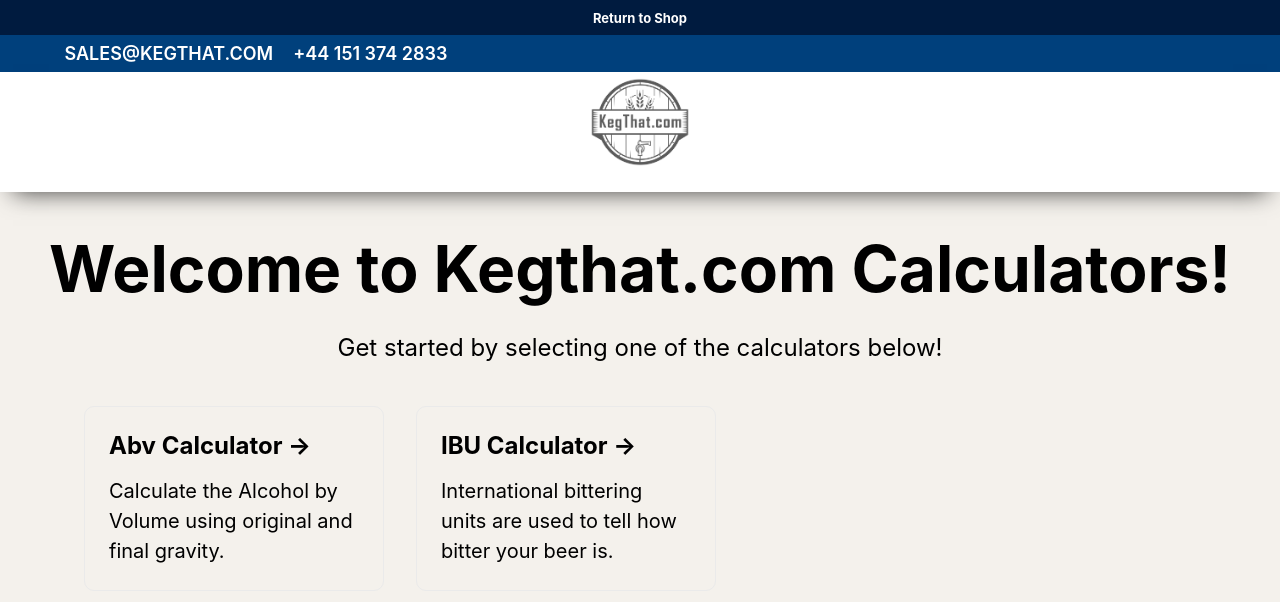
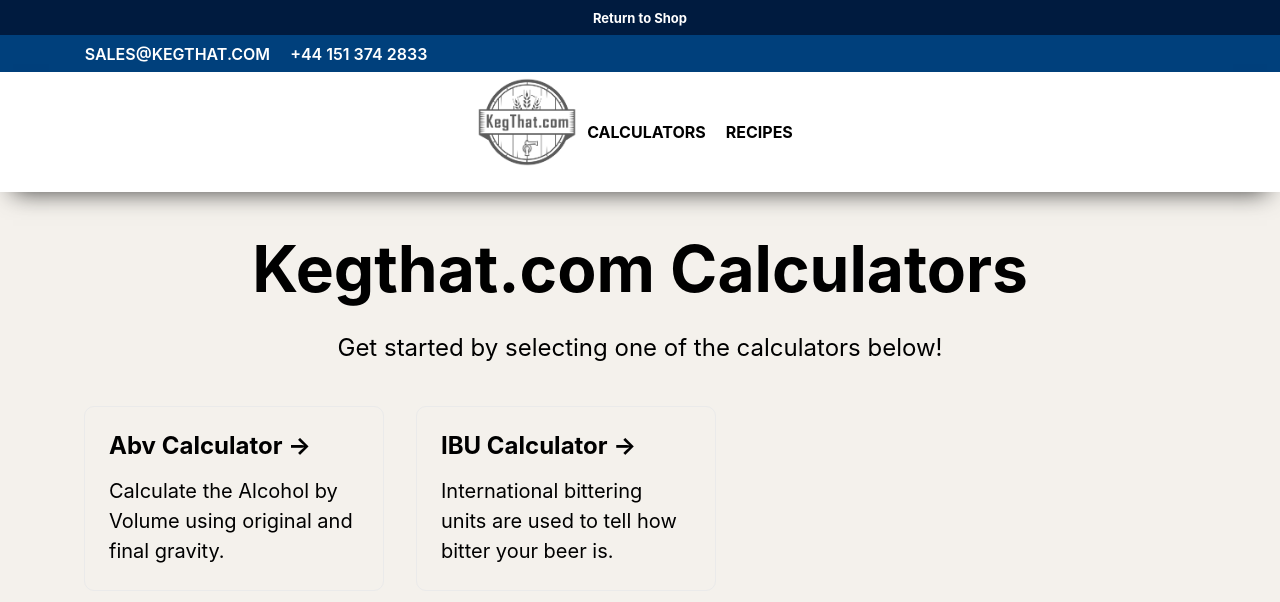
Before and after one commit to BenParr64/brewing-calculators, a Next.js app: page / in a window 1280 px wide. Shown: the top 602 px of the page. Built offline with nearby package versions, Linux system fonts and the light colour scheme.

Commit message:
Fixed nav

```diff
--- a/components/ContactBanner/style.module.css
+++ b/components/ContactBanner/style.module.css
@@ -3,7 +3,7 @@
   background-color: #00407c;
   color: white;
   font-weight: 600;
-  font-size: large;
+  font-size: medium;
   display: flex;
   align-items: center;
   justify-content: flex-start;
--- a/components/Navigation/Links.types.ts
+++ b/components/Navigation/Links.types.ts
@@ -1,36 +1,56 @@
 import { NavigationLink } from "./Navigation";
 
-export const navigationLinks = [
+// export const navigationLinks = [
+//     {
+//       name: "About",
+//       link: "https://kegthat.com/about/",
+//       subLink: {
+//         name: "Beer",
+//         link: "https://kegthat.com"
+//       }
+//     },
+//     {
+//       name: "Kits",
+//       link: "https://kegthat.com/about/",
+//     },
+//     {
+//       name: "Equipment",
+//       link: "https://kegthat.com/about/",
+//     },
+//     {
+//       name: "Ingredients & Chemicals",
+//       link: "https://kegthat.com/about/",
+//     },
+//     {
+//       name: "Spirits",
+//       link: "https://kegthat.com/about/",
+//     },
+//     {
+//       name: "Blog",
+//       link: "https://kegthat.com/about/",
+//     },
+//     {
+//       name: "Forum",
+//       link: "https://kegthat.com/about/",
+//     }
+//   ] as NavigationLink[]
+
+  export const navigationLinks = [
     {
-      name: "About",
-      link: "https://kegthat.com/about/",
+      name: "Calculators",
+      link: "/",
       subLink: {
-        name: "Beer",
-        link: "https://kegthat.com"
+        name: "Abv",
+        link: "/abv"
       }
     },
     {
-      name: "Kits",
-      link: "https://kegthat.com/about/",
+      name: "Recipes",
+      link: "/recipes",
+      subLink: {
+        name: "Abv",
+        link: "/abv"
+      }
     },
-    {
-      name: "Equipment",
-      link: "https://kegthat.com/about/",
-    },
-    {
-      name: "Ingredients & Chemicals",
-      link: "https://kegthat.com/about/",
-    },
-    {
-      name: "Spirits",
-      link: "https://kegthat.com/about/",
-    },
-    {
-      name: "Blog",
-      link: "https://kegthat.com/about/",
-    },
-    {
-      name: "Forum",
-      link: "https://kegthat.com/about/",
-    }
+
   ] as NavigationLink[]
--- a/components/Navigation/Navigation.tsx
+++ b/components/Navigation/Navigation.tsx
@@ -3,6 +3,8 @@ import { navigationLinks } from "./Links.types";
 import styles from "./style.module.css";
 import logo from "../../assets/images/logo.png";
 import Image from "next/image";
+import useWindowSize from "../../hooks/WindowSize";
+import { useState } from "react";
 
 export interface NavigationLink {
   name: string;
@@ -15,24 +17,15 @@ export interface NavigationLink {
 //   MOBILE_VIEW = window.innerWidth < 468;
 // }
 
-
-
 const Navigation = () => {
-  // const [isMobile, setIsMobile] = React.useState(!MOBILE_VIEW);
-
-  // const handleSidebarDisplay = (e: any) => {
-  //   e.preventDefault();
-  //   if (window.innerWidth > 468) {
-  //     setIsMobile(!isMobile);
-  //   } else {
-  //     setIsMobile(false);
-  //   }
-  // };
+  const isMobile = useWindowSize();
 
   return (
     <nav className={styles.navContainer}>
-        <a href="https://kegthat.com/"><Image src={logo} alt="kegthat-logo" width="100px" height="100px" /></a>
-      {/* {!isMobile && (
+      <a href="https://kegthat.com/">
+        <Image src={logo} alt="kegthat-logo" width="100px" height="100px" />
+      </a>
+      {!isMobile && (
         <div className={styles.linksContainer}>
           {navigationLinks.map((linkItem, index) => (
             <a className={styles.topLevelNav} key={index} href={linkItem.link}>
@@ -40,7 +33,7 @@ const Navigation = () => {
             </a>
           ))}
         </div>
-      )} */}
+      )}
     </nav>
   );
 };
--- a/components/Navigation/style.module.css
+++ b/components/Navigation/style.module.css
@@ -8,14 +8,10 @@
     background-color: white;
 }
 
-@media screen and (max-width: 400px) {
-    .navContainer{
-        height: 100px;
-    }
-}
+
 
 .linksContainer{
-    font-size: smaller;
+    font-size: 1rem;
     font-weight: 700;
     text-transform: uppercase;
     display: flex;
@@ -26,3 +22,15 @@
     margin-left: 10px;
     margin-right: 10px;
 }
+
+@media screen and (max-width: 400px) {
+    .navContainer{
+        height: 100px;
+    }
+}
+
+@media screen and (max-width: 900px) {
+    .linksContainer{
+        font-size: 0.7rem;
+    }
+}
--- /dev/null
+++ b/hooks/WindowSize.ts
@@ -0,0 +1,51 @@
+import { useEffect, useState } from "react";
+
+interface WindowSize {
+  width: number | undefined;
+  height: number | undefined;
+}
+
+// Hook
+const useWindowSize = () => {
+  // Initialize state with undefined width/height so server and client renders match
+  // Learn more here: https://joshwcomeau.com/react/the-perils-of-rehydration/
+  const [windowSize, setWindowSize] = useState<WindowSize>({
+    width: undefined,
+    height: undefined,
+  });
+
+  const [isMobile, setIsMobile] = useState(false);
+
+  useEffect(() => {
+    // only execute all the code below in client side
+    if (typeof window !== "undefined") {
+      // Handler to call on window resize
+      const handleResize = () => {
+        // Set window width/height to state
+        setWindowSize({
+          width: window.innerWidth,
+          height: window.innerHeight,
+        });
+      }
+
+      // Add event listener
+      window.addEventListener("resize", handleResize);
+
+      // Call handler right away so state gets updated with initial window size
+      handleResize();
+
+      // Remove event listener on cleanup
+      return () => window.removeEventListener("resize", handleResize);
+    }
+  }, []);
+
+  useEffect(() => {
+    setIsMobile(windowSize.width! < 670)
+
+  }, [windowSize])
+
+  // Empty array ensures that effect is only run on mount
+  return isMobile;
+}
+
+export default useWindowSize;
--- a/pages/index.tsx
+++ b/pages/index.tsx
@@ -18,7 +18,7 @@ const Home: NextPage = () => {
       </Head>
 
       <main className={styles.main}>
-        <h1 className={styles.title}>Welcome to Kegthat.com Calculators!</h1>
+        <h1 className={styles.title}>Kegthat.com Calculators</h1>
 
         <p className={styles.description}>
           Get started by selecting one of the calculators below!{" "}
```
